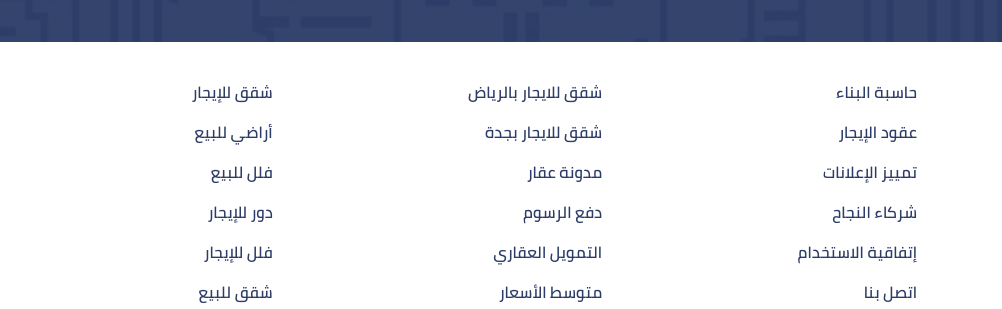
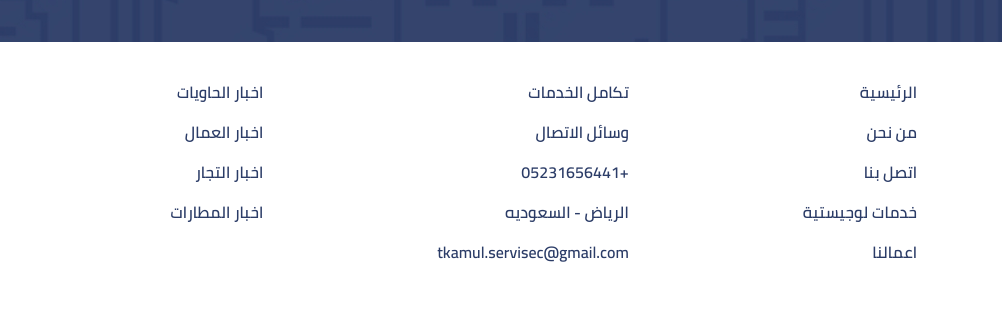
Before and after one commit to swelam0/takamol, a website: page index.html in a window 1280 px wide. Shown: the part 2011-2320 px from the top of the page, 278-1280 px from the left. Drawn offline with Linux system fonts and the light colour scheme.

Commit message:
footer links  commit

```diff
--- a/css/scss/layout/_footer.scss
+++ b/css/scss/layout/_footer.scss
@@ -1,4 +1,5 @@
 footer {
+  padding-bottom: 30px;
 
   .footer-flex {
     display: flex;
--- a/index.html
+++ b/index.html
@@ -32,9 +32,6 @@
             </li>
             <li class="single-link">
               <a href="about.html" class="aFixx">من نحن</a>
-            </li>
-            <li class="single-link">
-              <a href="projects.html" class="aFixx">اعمالنا</a>
             </li>
             <li class="single-link">
               <a href="contact.html" class="aFixx">اتصل بنا</a>
@@ -303,19 +300,19 @@
         <!-- clients slider -->
         <div class="owl-carousel owl-theme">
           <div class="item">
-            <img src="./images/client1.jpg" alt="client">
+            <img src="./images/client1.jpg" alt="client" />
           </div>
           <div class="item">
-            <img src="./images/client2.jpg" alt="client">
+            <img src="./images/client2.jpg" alt="client" />
           </div>
           <div class="item">
-            <img src="./images/client3.jpg" alt="client">
+            <img src="./images/client3.jpg" alt="client" />
           </div>
           <div class="item">
-            <img src="./images/client4.jpg" alt="client">
+            <img src="./images/client4.jpg" alt="client" />
           </div>
           <div class="item">
-            <img src="./images/client1.jpg" alt="client">
+            <img src="./images/client1.jpg" alt="client" />
           </div>
         </div>
       </div>
@@ -355,30 +352,26 @@
           </div>
 
           <div class="footer-links">
-            <a href="#!" class="aFixx">شقق للإيجار</a>
-            <a href="#!" class="aFixx">أراضي للبيع</a>
-            <a href="#!" class="aFixx">فلل للبيع</a>
-            <a href="#!" class="aFixx">دور للإيجار</a>
-            <a href="#!" class="aFixx">فلل للإيجار</a>
-            <a href="#!" class="aFixx">شقق للبيع</a>
+            <a href="#!" class="aFixx">اخبار الحاويات</a>
+            <a href="#!" class="aFixx">اخبار العمال </a>
+            <a href="#!" class="aFixx">اخبار التجار </a>
+            <a href="#!" class="aFixx">اخبار المطارات</a>
           </div>
 
           <div class="footer-links">
-            <a href="#!" class="aFixx">شقق للايجار بالرياض</a>
-            <a href="#!" class="aFixx">شقق للايجار بجدة</a>
-            <a href="#!" class="aFixx">مدونة عقار</a>
-            <a href="#!" class="aFixx">دفع الرسوم</a>
-            <a href="#!" class="aFixx">التمويل العقاري</a>
-            <a href="#!" class="aFixx">متوسط الأسعار</a>
+            <a href="#!" class="aFixx">تكامل الخدمات</a>
+            <a href="#!" class="aFixx">وسائل الاتصال</a>
+            <a href="#!" class="aFixx">+05231656441</a>
+            <a href="#!" class="aFixx">الرياض - السعوديه </a>
+            <a href="#!" class="aFixx">tkamul.servisec@gmail.com</a>
           </div>
 
           <div class="footer-links">
-            <a href="#!" class="aFixx">حاسبة البناء</a>
-            <a href="#!" class="aFixx">عقود الإيجار</a>
-            <a href="#!" class="aFixx">تمييز الإعلانات</a>
-            <a href="#!" class="aFixx">شركاء النجاح</a>
-            <a href="#!" class="aFixx">إتفاقية الاستخدام</a>
-            <a href="#!" class="aFixx">اتصل بنا</a>
+            <a href="#!" class="aFixx">الرئيسية </a>
+            <a href="#!" class="aFixx">من نحن </a>
+            <a href="#!" class="aFixx">اتصل بنا </a>
+            <a href="#!" class="aFixx">خدمات لوجيستية </a>
+            <a href="#!" class="aFixx">اعمالنا</a>
           </div>
         </div>
       </div>
```
Also changed, not shown: css/main.css, 1 other file.
